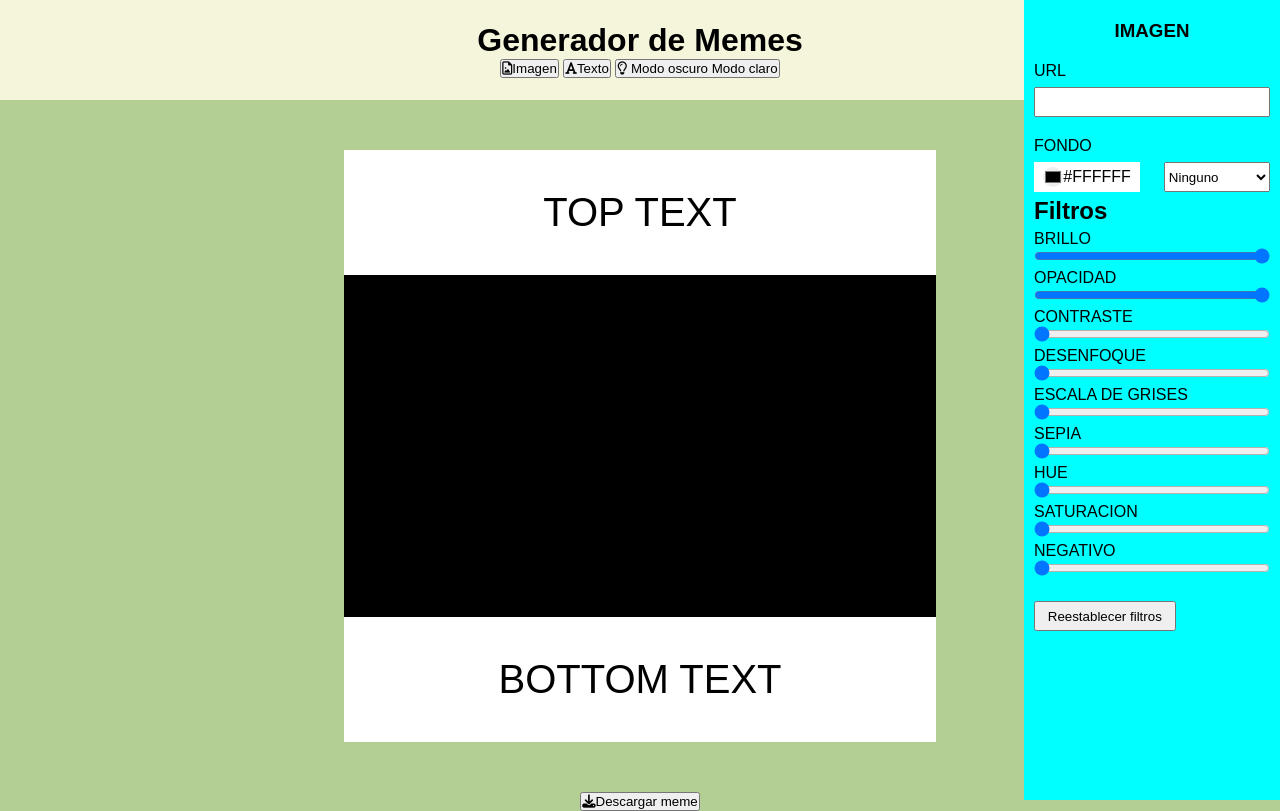
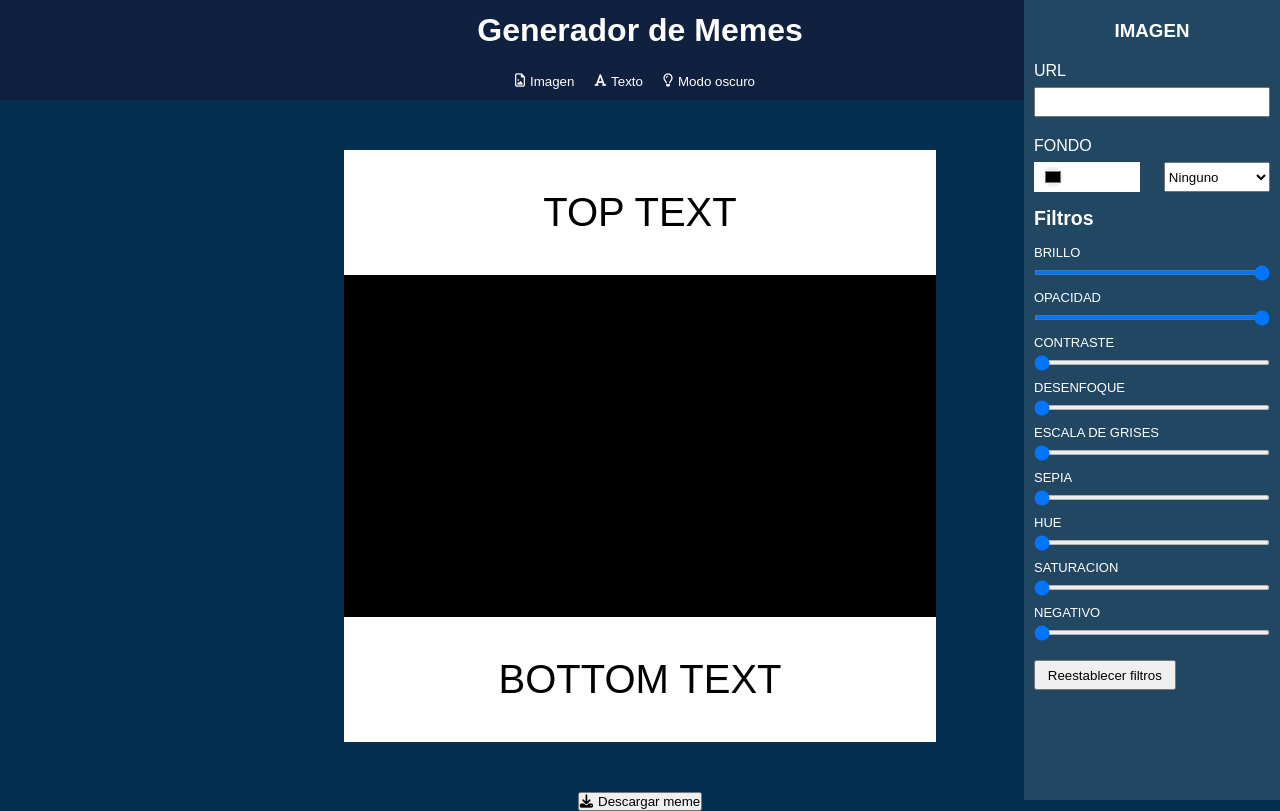
Before and after one commit to San-rui/editor-de-memes, a plain HTML site: page index.html in a window 1280 px wide. Drawn offline with Linux system fonts and the light colour scheme.

Commit message:
Se seteo el modo noche y se empezaron a defenir los colores

```diff
--- a/index.html
+++ b/index.html
@@ -8,15 +8,14 @@
     <link rel="stylesheet" href="style.css">
     <script src="https://kit.fontawesome.com/7538d07a3c.js" crossorigin="anonymous"></script>
 </head>
-<body>
+<body class="dark-mode">
     <header>
             <h1>Generador de Memes</h1>
-            <nav>
-                <button type="button" id="button-image-aside"><i class="far fa-file-image"></i>Imagen</button>
-                <button type="button" id="button-text-aside"><i class="fas fa-font"></i>Texto</button>
-                <button type="button"><i class="far fa-lightbulb"></i>
-                    <span>Modo oscuro</span>
-                    <span>Modo claro</span>
+            <nav class="style-nav">
+                <button type="button" id="button-image-aside" class="style-button-nav"><i class="far fa-file-image"></i>Imagen</button>
+                <button type="button" id="button-text-aside" class="style-button-nav"><i class="fas fa-font"></i>Texto</button>
+                <button type="button" id="button-mode" class="style-button-nav"> <i class="far fa-lightbulb"></i>
+                    <span id="mode-text">Modo oscuro</span>
                 </button>
             </nav>
     </header>
@@ -55,42 +54,42 @@
                     <h2>Filtros</h2>
                     <div class="slidecontainer">
                         <label for="brightness-slider">BRILLO</label>
-                        <input type="range" id="brightness-slider" min="0" max="1" value="1" step="0.1">
+                        <input type="range" class="slide-input" id="brightness-slider" min="0" max="1" value="1" step="0.1">
                     </div>
                     <div class="slidecontainer">
                         <label for="opacity-slider">OPACIDAD</label>
-                        <input type="range" id="opacity-slider" min="0" max="1" value="1" step="0.1">
+                        <input type="range" class="slide-input" id="opacity-slider" min="0" max="1" value="1" step="0.1">
                     </div>
                     <div class="slidecontainer">
                         <label for="contrast-slider">CONTRASTE</label>
-                        <input type="range" id="contrast-slider" min="100" max="1000" value="100" step="1">
+                        <input type="range" class="slide-input" id="contrast-slider" min="100" max="1000" value="100" step="1">
                     </div>
                     <div class="slidecontainer">
                         <label for="blur-slider">DESENFOQUE</label>
-                        <input type="range" id="blur-slider" min="0" max="10" value="0" step="0.1">
+                        <input type="range" class="slide-input" id="blur-slider" min="0" max="10" value="0" step="0.1">
                     </div>
                     <div class="slidecontainer">
                         <label for="grayscale-slider">ESCALA DE GRISES</label>
-                        <input type="range" id="grayscale-slider" min="0" max="100" value="0" step="1">
+                        <input type="range" class="slide-input" id="grayscale-slider" min="0" max="100" value="0" step="1">
                     </div>
                     <div class="slidecontainer">
                         <label for="sepia-slider">SEPIA</label>
-                        <input type="range" id="sepia-slider" min="0" max="100" value="0" step="1">
+                        <input type="range" class="slide-input" id="sepia-slider" min="0" max="100" value="0" step="1">
                     </div>
                     <div class="slidecontainer">
                         <label for="hue-rotation-slider">HUE</label>
-                        <input type="range" id="hue-rotation-slider" min="0" max="359" value="0" step="1">
+                        <input type="range" class="slide-input" id="hue-rotation-slider" min="0" max="359" value="0" step="1">
                     </div>
                     <div class="slidecontainer">
                         <label for="saturation-slider">SATURACION</label>
-                        <input type="range" id="saturation-slider" min="100" max="1000" value="100" step="10">
+                        <input type="range" class="slide-input" id="saturation-slider" min="100" max="1000" value="100" step="10">
                     </div>
                     <div class="slidecontainer">
                         <label for="invert-slider">NEGATIVO</label>
-                        <input type="range" id="invert-slider" min="0" max="100" value="0" step="0.1">
+                        <input type="range" class="slide-input" id="invert-slider" min="0" max="100" value="0" step="0.1">
                     </div>
                 </div>
-                <button type="reset" class="reset" id="button-reset">Reestablecer filtros</button>
+                <button type="reset" class="reset" class="slide-input" id="button-reset">Reestablecer filtros</button>
             </form>
         </section>
         <section id="aside-text" class="aside-text hidden">
--- a/script.js
+++ b/script.js
@@ -294,16 +294,19 @@ const blackShadowText=()=>{
 }
 buttonshadowTextBlack.addEventListener('click', blackShadowText);
 
-// const applyShadowText =(e)=>{
-//     if (shadowTextNone.value==="none"){
-//         pTextTop.style.textShadow= "2px 2px 1px #ff0000";
-//     }
-//     else if (shadowTextWhite.value==="white"){
-//         pTextTop.style.textShadow= "2px 2px 1px green";
-//     }
+//---------------------MODO OSCURO---------------------
+const buttonMode= document.querySelector('#button-mode');
+const modeText= document.querySelector('#mode-text');
 
-// };
+const changeMode=()=>{
+    if(document.body.className=="dark-mode"){
+        document.body.className="light-mode";
+        modeText.innerText = 'Modo claro';
+    }
+    else{
+        document.body.className="dark-mode";
+        modeText.innerText = 'Modo oscuro';
+    }
+};
 
-// for(let i = 0; i <shadowText.length; i++) {
-//     shadowText[i].addEventListener('click', applyShadowText);
-// }
+buttonMode.addEventListener('click', changeMode);
--- a/style.css
+++ b/style.css
@@ -6,11 +6,22 @@ src:url(/web-fonts/TTF/Atkinson-Hyperlegible-Regular-102.ttf);
     padding: 0;
     box-sizing: border-box;
 }
+body.dark-mode{
+    --background-color-header: #0F213F;
+    --color:#FFFFFF;
+    --background-color-hover: #1F4F72;
+    --background-color-body: #042f50;
+    --background-color-aside: #224763;
+}
+body.light-mode{
+    --background-color-header: #FFFFFF;
+    --color:#224763;
+}
 body{
     display: flex;
     flex-direction: column;
     position: relative;
-    background-color:rgb(180, 207, 148);
+    background-color: var(--background-color-body);
     font-family: Arial, Helvetica, sans-serif;
 }
 main{
@@ -22,13 +33,18 @@ main{
 header{
     width:100%;
     height: 100px;
-    background-color: beige;
+    background-color:var(--background-color-header);
+    color:var(--color);
     display: flex;
     justify-content: center;
     align-items: center;
     flex-direction: column;
+    padding-top:5px;
 }
 
+i{
+    margin-right: 5px;
+}
 /* ----ASIDE TEXTO STYLE  */
 .aside-text{
     width:20%;
@@ -36,7 +52,8 @@ header{
     display: flex;
     flex-direction: column;
     padding: 20px 10px;
-    background-color: aqua;
+    background-color: var(--background-color-aside);
+    color:var(--color);
     position:fixed;
     top:0px;
     right: 0px;
@@ -70,7 +87,8 @@ header{
     display: flex;
     flex-direction: column;
     padding: 20px 10px;
-    background-color: aqua;
+    background-color: var(--background-color-aside);
+    color:var(--color);
     position:fixed;
     top:0px;
     right: 0px;
@@ -80,9 +98,10 @@ header{
     display:none;
 }
 .slidecontainer{
+    font-size: 13px;
     display: flex;
     flex-direction: column;
-    margin-top: 5px;
+    margin-top: 15px;
 }
 .container-background{
     display: flex;
@@ -150,6 +169,7 @@ header{
     display: flex;
     justify-content: center;
     align-items: center;
+    color:black;
 
 }
 
@@ -196,4 +216,32 @@ input[type=color] {
     border-radius: 100%;
     padding: 0;
     width: 20px;
-    height: 20px;};
+    height: 20px;
+}
+
+.style-button-nav{
+    height: 25px;
+    border:none;
+    border-radius: 2px;
+    background-color: transparent;
+    color:var(--color);
+    display: flex;
+    align-items: center;
+    margin-top: 20px;
+    margin-right: 10px;
+    padding:5px;
+}
+
+.style-button-nav:hover{
+    background-color:var(--background-color-hover);
+}
+
+.style-nav{
+    display: flex;
+    flex-direction:row;
+}
+
+.slide-input{
+    height: 5px;
+    margin-top: 10px;
+}
```
